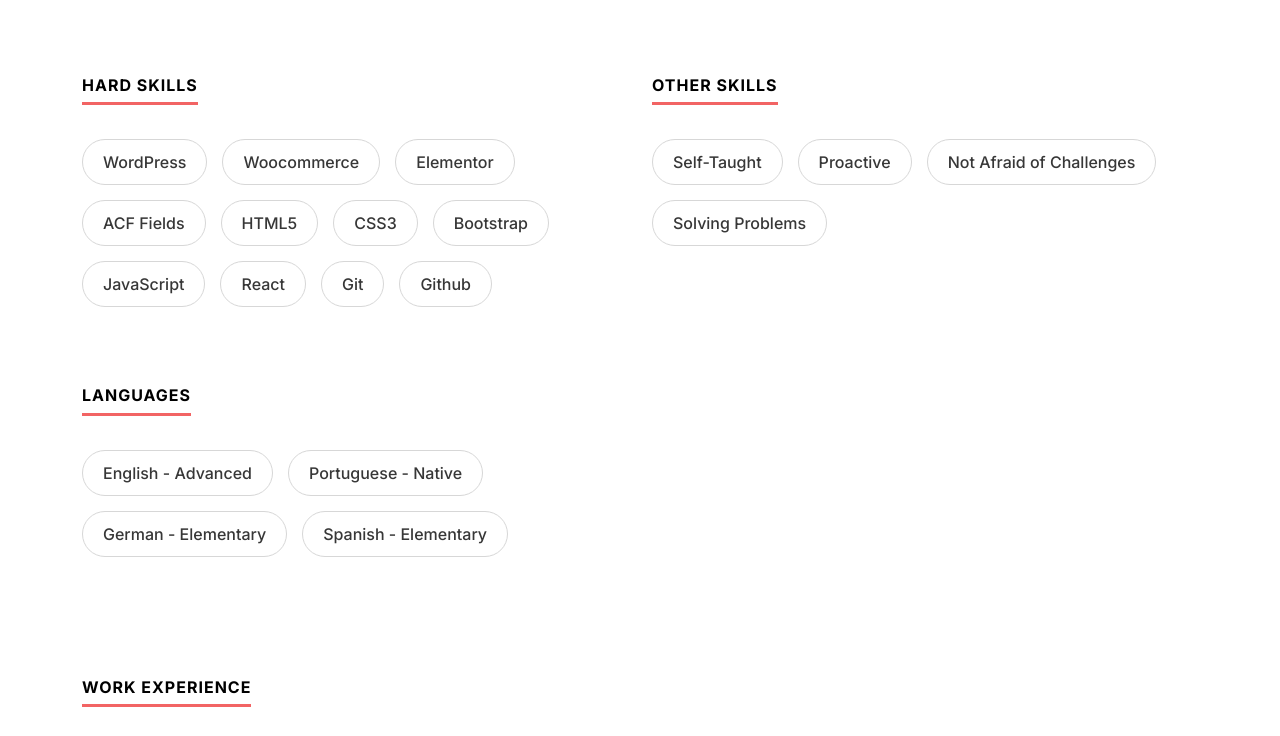
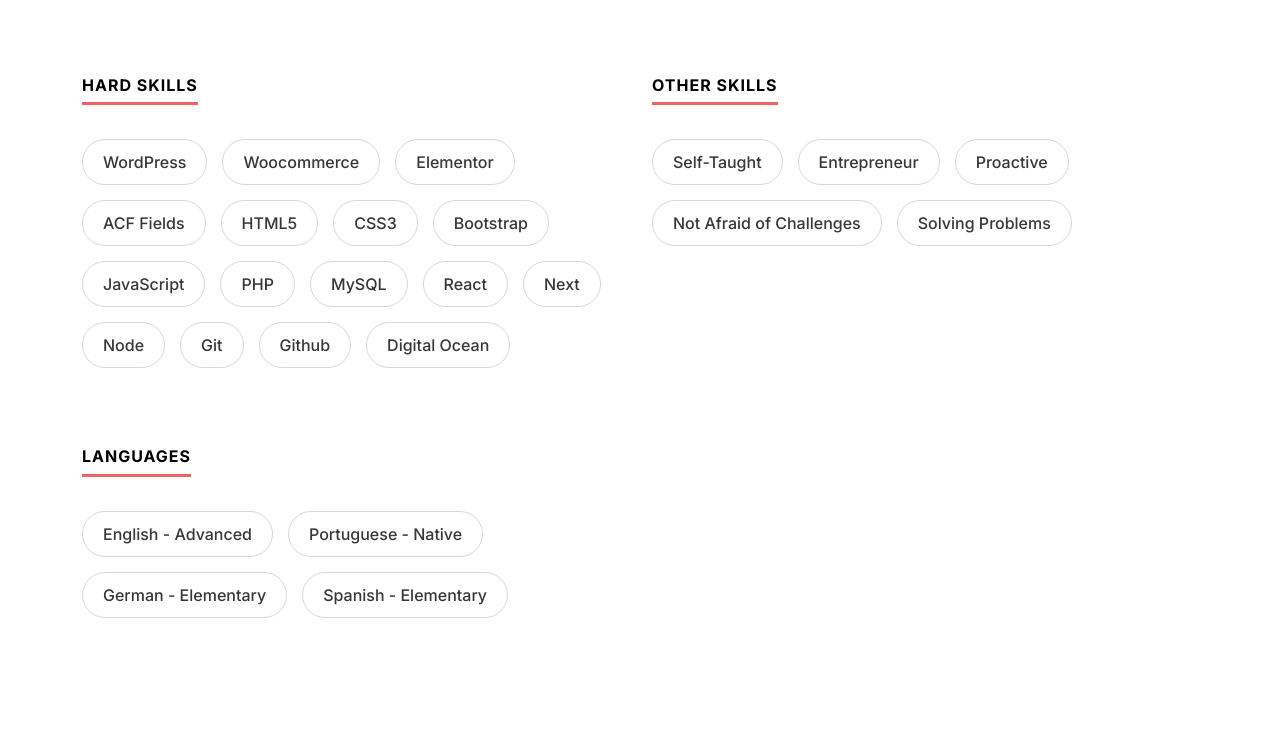
Before and after one commit to sarahcssiqueira/resume, a plain HTML site: page index.html in a window 1280 px wide. Shown: the part 1660-2396 px from the top of the page. Drawn offline with nearby package versions, Linux system fonts and the light colour scheme.

Commit message:
resume 07-2022

```diff
--- a/assets/css/main.css
+++ b/assets/css/main.css
@@ -1,7 +1,7 @@
 /*
 Theme Name: Jason Stroff
 
-  1. >>> Headr Style
+  1. >>> Header Style
   2. >>> Banner Style
   3. >>> About Style
   4. >>> Skills Style
@@ -32,7 +32,7 @@ figure{ margin: 0 }
 svg,img { max-width: 100%; height: auto; }
 
 /*-----------------------------------------------------------------
-  1. >>> Headr Style
+  1. >>> Header Style
 ----------------------------------------------------------------*/
 .ds-header{ position: fixed; top: 0; width: 100%; z-index: 5; background-color: #FFF; padding: 70px 0;transition-delay: 0s;transition-duration: 0.4s;transition-property: all;transition-timing-function: ease; }
 .ds-header.ds-fixed-header{ padding:20px 0;box-shadow: 0px 0px 20px rgba(0, 0, 0, 0.25); }
--- a/index.html
+++ b/index.html
@@ -106,17 +106,21 @@
              <h2 class="ds-heading">Hard Skills</h2>
              <ul class="ds-skills-list">
               <li>WordPress</li>
-              <li>Woocommerce </li>
-              <li>Elementor </li>
-              <li>ACF Fields </li>
+              <li>Woocommerce</li>
+              <li>Elementor</li>
+              <li>ACF Fields</li>
               <li>HTML5</li>
               <li>CSS3</li>
-              <li>Bootstrap </li>
+              <li>Bootstrap</li>
               <li>JavaScript</li>
+              <li>PHP</li>
+              <li>MySQL</li>
               <li>React</li>
+              <li>Next</li>
+              <li>Node</li>
               <li>Git</li>
               <li>Github</li>
-
+              <li>Digital Ocean</li>
 
              </ul>
           </div>
@@ -124,6 +128,7 @@
             <h2 class="ds-heading">Other Skills</h2>
             <ul class="ds-skills-list">
               <li>Self-Taught</li>
+              <li>Entrepreneur</li>
               <li>Proactive</li>
               <li>Not Afraid of Challenges</li>
               <li>Solving Problems</li>
@@ -244,7 +249,7 @@
           <p>Feel free to contact me</p>
           <a href="mailto:sarahcosiqueira@gmail.com" class="ds-button">Lets Talk</a>
         </section>
-        <span class="ds-copyright">© 2022 All rights reserved. Bootstrap template by <a href="https://designstub.com/" target="_blank">Designstub</a>.</span>
+        <span class="ds-copyright">© 2022 All rights reserved.</span>
      </div>
    </footer>
 
```
